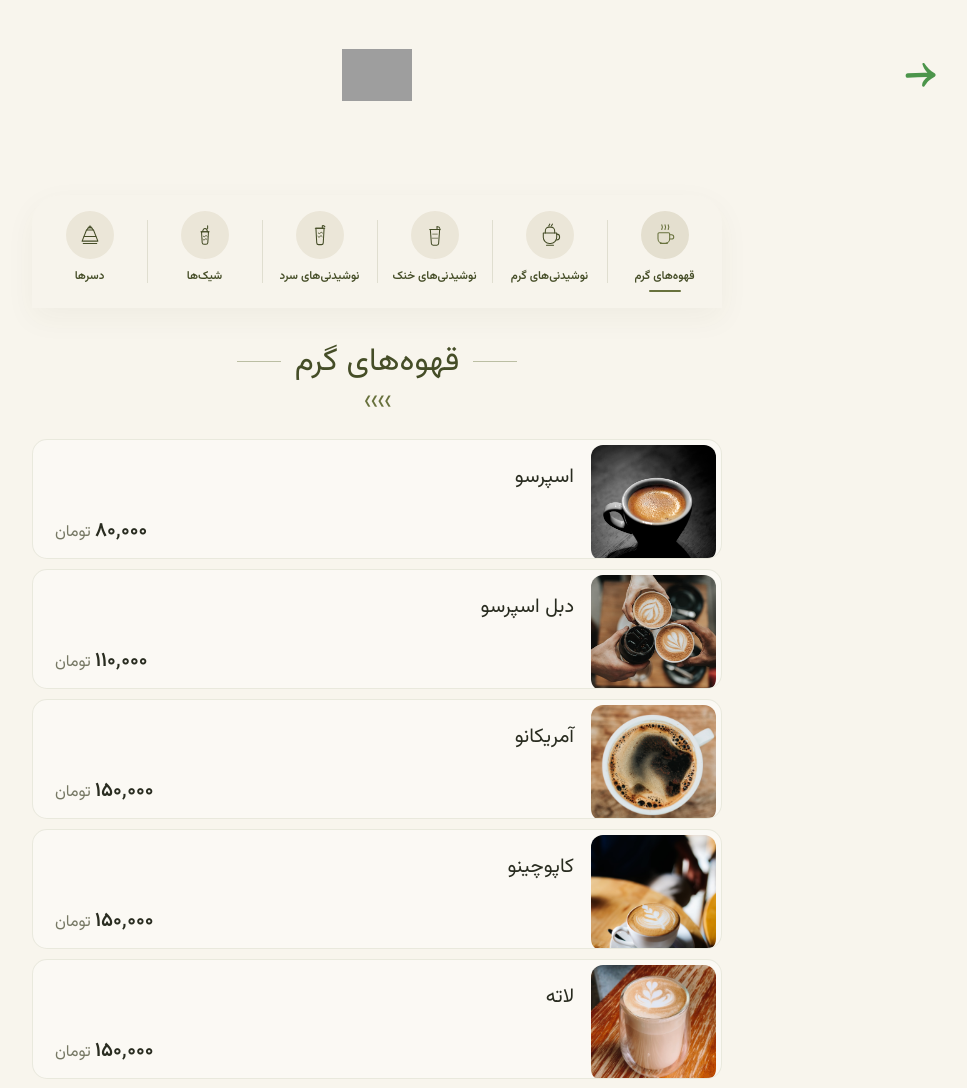
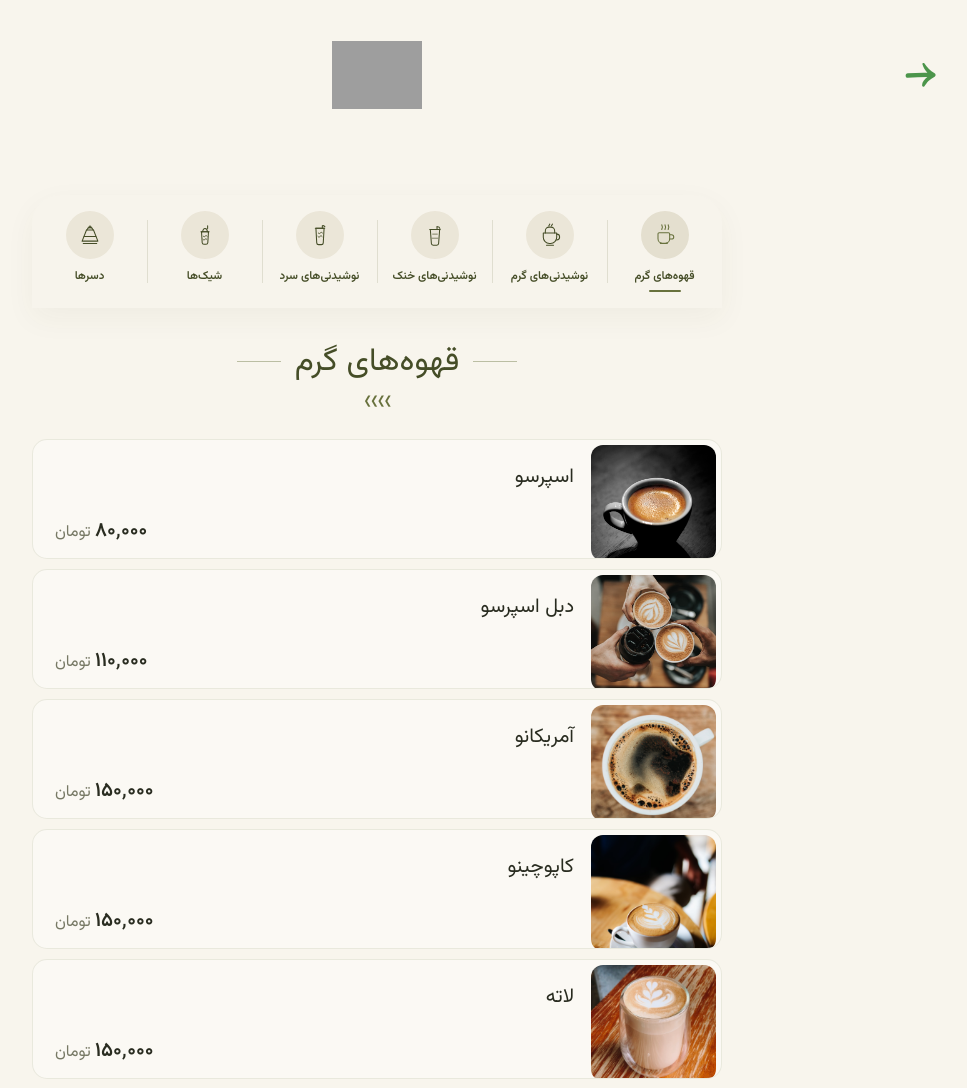
Before and after one commit to MasoudRashidi/shin-cafe, a website: page products.html in a window 1280 px wide. Shown: the top 1088 px of the page, without its empty margins (263-1230 px from the left). Drawn offline with Linux system fonts and the light colour scheme; grey boxes are pictures that could not be loaded.

Commit message:
resize logo 8

```diff
--- a/products.html
+++ b/products.html
@@ -31,7 +31,7 @@
       </a>
     </div>
       <a class="" href="index.html" aria-label="بازگشت به صفحه اصلی کافه شین">
-        <div class="w-[70px]">
+        <div style="width: 90px;">
           <img src="assets/logo.png"/>
         </div>
       </a>
```
